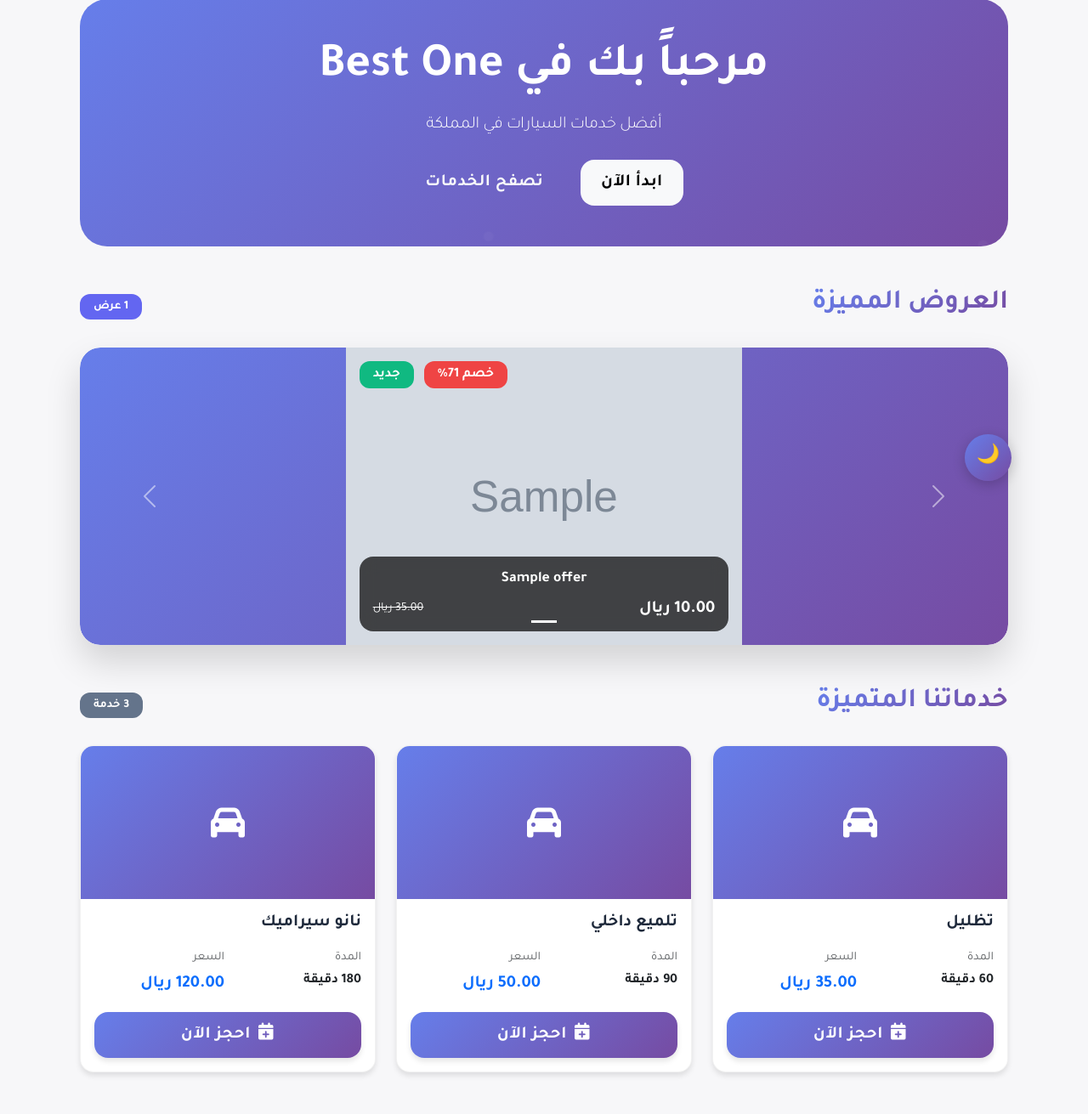
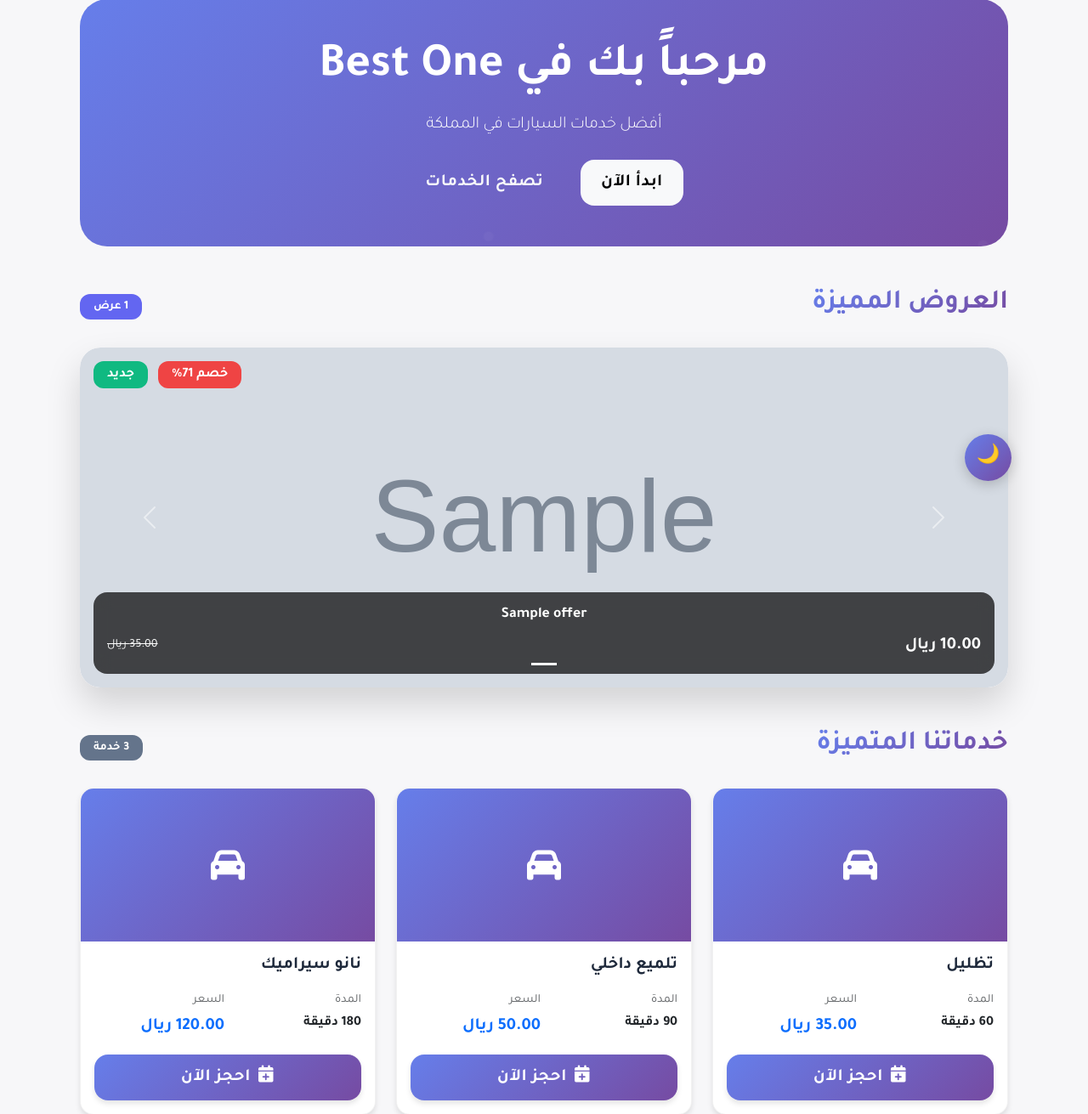
Before and after one commit to king28mohammed20-hash/bestone, a Flask app: page / in a window 1280 px wide. Shown: the part 214-1525 px from the top of the page at 85% size. Run offline with Flask 3, Linux system fonts and the light colour scheme; data comes from the database, SQL or seed files in the repository; tables that the repository leaves empty hold one stand-in row (values such as "Sample post"); grey boxes marked "Sample" are stand-in pictures.

Commit message:
Update unified-theme.css

```diff
--- a/static/css/unified-theme.css
+++ b/static/css/unified-theme.css
@@ -1013,28 +1013,3 @@
     white-space: nowrap;        /* يخلي "تعديل" و"حذف" جنب بعض */
   }
 }
-
-
-
-
-/* إصلاح عرض صور العروض */
-.carousel-item img {
-  width: 100% !important;
-  height: 100% !important;
-  object-fit: cover !important;
-  object-position: center !important;
-  background: #f8f9fa !important;
-}
-
-.carousel-inner {
-  height: 350px !important;
-  background: #f8f9fa !important;
-}
-
-.carousel-item {
-  height: 100% !important;
-  background: linear-gradient(135deg, #667eea 0%, #764ba2 100%) !important;
-  display: flex !important;
-  align-items: center !important;
-  justify-content: center !important;
-}
```
